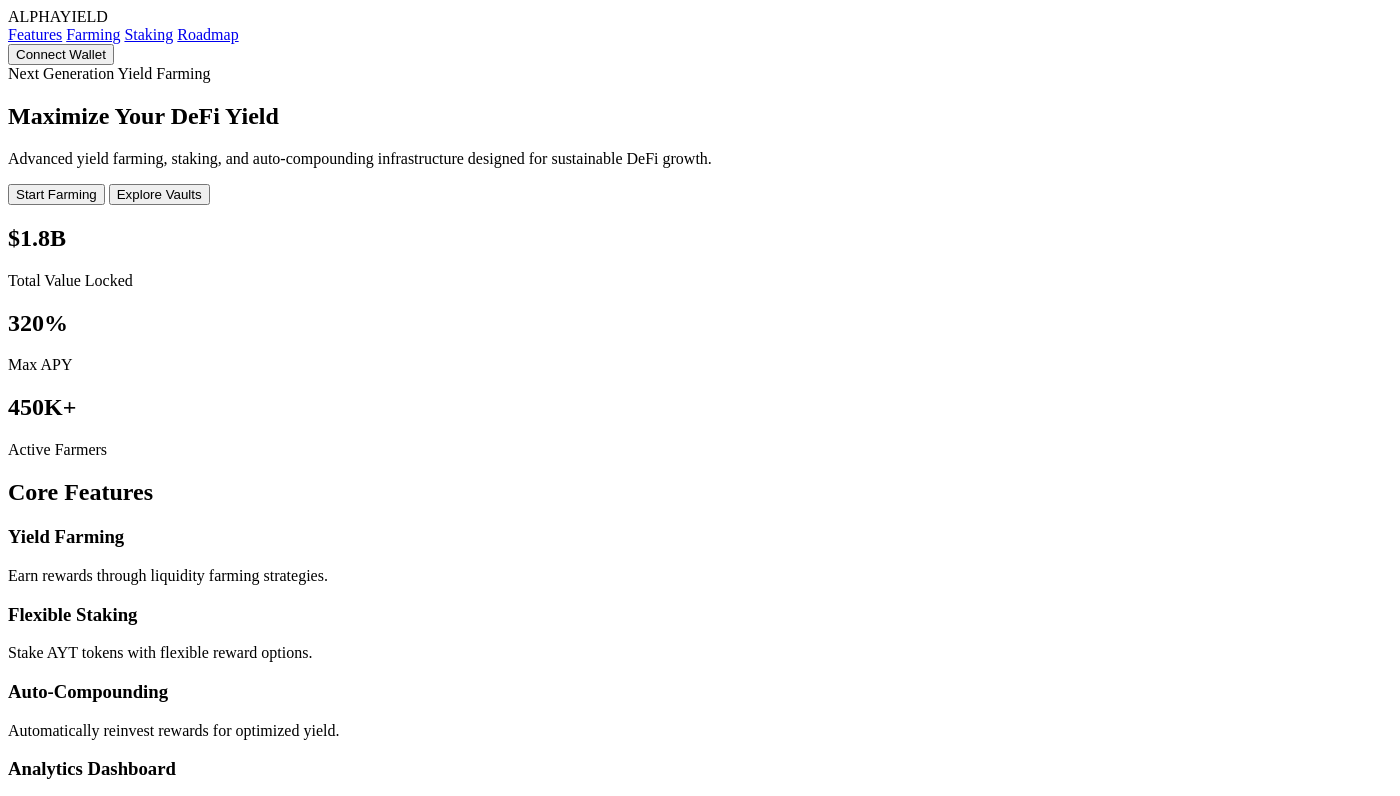
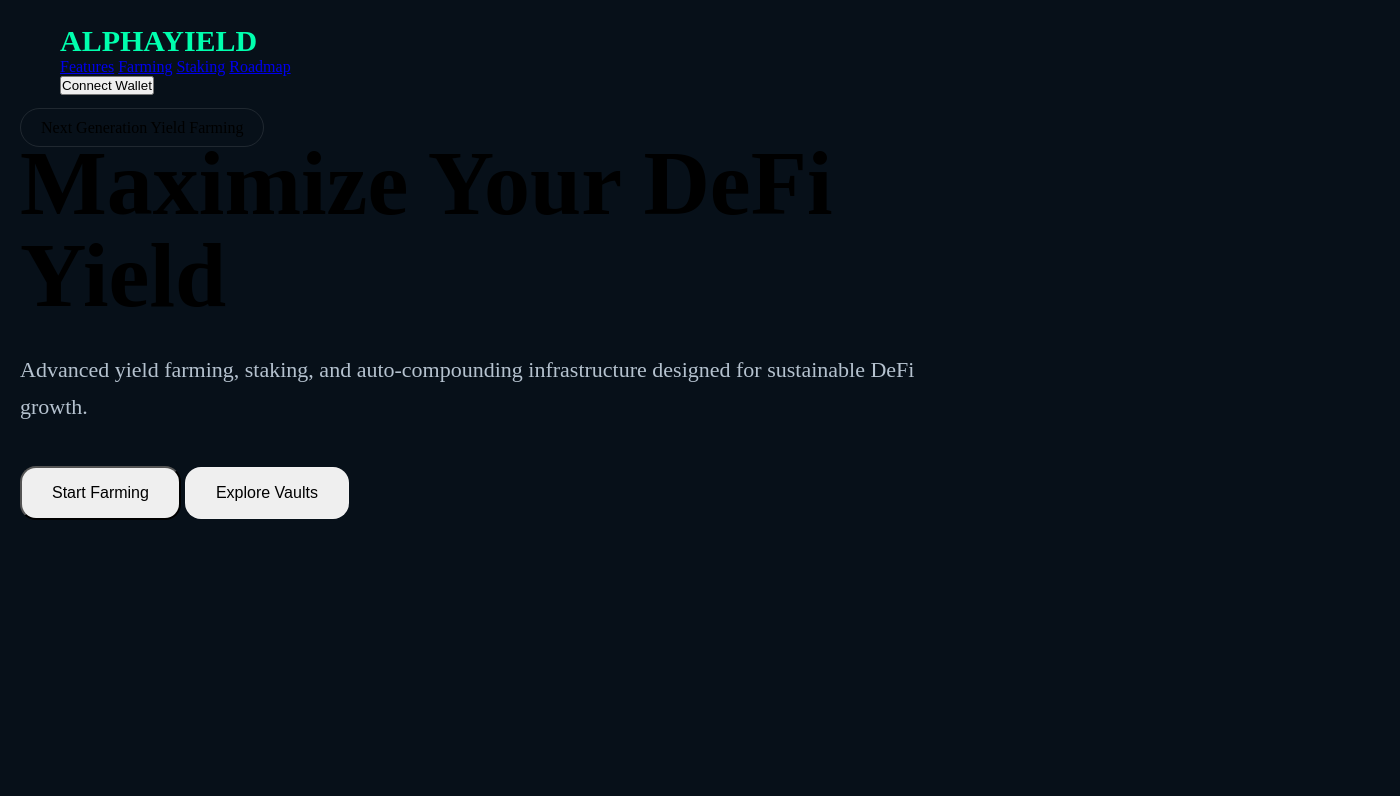
Before and after one commit to lehanh140892/AlphaYield, a plain HTML site: page index.html in a window 1280 px wide. Shown: the top 796 px of the page, 1400 px wide, since content can reach past the window. Drawn offline with Linux system fonts and the light colour scheme; a script that the page names is missing.

Commit message:
style.css

```diff
--- a/style.css
+++ b/style.css
@@ -1,43 +1,218 @@
-const walletButton = document.querySelector(".wallet-btn");
+*{
+margin:0;
+padding:0;
+box-sizing;
+}
 
-walletButton.addEventListener("click", async () => {
+body{
+font-family,sans-serif;
+background:#071019;
+color;
+overflow-x;
+}
 
-if(window.ethereum){
+.background-gradient{
+position;
+width:100%;
+height:100%;
+z-index:-1;
+background:
+radial-gradient(circle at 10% 20%, rgba(0,255,170,0.18), transparent 25%),
+radial-gradient(circle at 90% 20%, rgba(255,170,0,0.16), transparent 25%),
+radial-gradient(circle at 50% 90%, rgba(0,180,255,0.18), transparent 30%);
+animation: floatGlow 12s infinite alternate;
+}
 
-try{
+@keyframes floatGlow{
+from{
+transform(0px);
+}
+to{
+transform(-50px);
+}
+}
 
-  await window.ethereum.request({
-    method:"eth_requestAccounts"
-  });
+.navbar{
+position;
+width:100%;
+padding:24px 60px;
+display;
+justify-content;
+align-items;
+backdrop-filter(14px);
+background(255,255,255,0.04);
+z-index:1000;
+}
 
-  walletButton.innerText = "Wallet Connected";
+.logo{
+font-size:30px;
+font-weight:700;
+color:#00ffae;
+}
 
-}catch(error){
+nav{
+display;
+gap:30px;
+}
 
-  console.log(error);
+nav a{
+color;
+text-decoration;
+transition:0.3s;
+}
+
+nav a
+
+.wallet-btn{
+padding:12px 24px;
+border;
+border-radius:14px;
+cursor;
+background(90deg,#00ffae,#00b4ff);
+color;
+}
+
+.hero{
+height:100vh;
+display;
+justify-content;
+align-items;
+text-align;
+padding:0 20px;
+}
+
+.hero-content{
+max-width:900px;
+}
+
+.hero-badge{
+display;
+padding:10px 20px;
+border-radius:999px;
+background(255,255,255,0.06);
+border:1px solid rgba(255,255,255,0.1);
+margin-bottom:30px;
+}
+
+.hero h1{
+font-size:92px;
+line-height:1;
+margin-bottom:30px;
+}
+
+.hero p{
+font-size:22px;
+color:#b5c2cf;
+line-height:1.7;
+}
+
+.hero-buttons{
+margin-top:40px;
+display;
+justify-content;
+gap:20px;
+}
+
+.primary-btn,
+.secondary-btn{
+padding:16px 30px;
+border-radius:16px;
+font-size:16px;
+cursor;
+}
+
+.primary-btn{
+border;
+background(90deg,#00ffae,#00b4ff);
+color;
+}
+
+.secondary-btn{
+background;
+border:1px solid rgba(255,255,255,0.15);
+color;
+}
+
+.stats,
+.features,
+.farming,
+.roadmap{
+padding:100px 80px;
+}
+
+.stats{
+display;
+grid-template-columns(3,1fr);
+gap:30px;
+}
+
+.stat-card,
+.feature-card,
+.farm-card,
+.timeline-item{
+padding:40px;
+border-radius:24px;
+background(255,255,255,0.05);
+border:1px solid rgba(255,255,255,0.08);
+backdrop-filter(14px);
+}
+
+.features h2,
+.farming h2,
+.roadmap h2{
+text-align;
+font-size:52px;
+margin-bottom:60px;
+}
+
+.feature-grid,
+.farm-grid{
+display;
+grid-template-columns(2,1fr);
+gap:30px;
+}
+
+.timeline{
+display;
+gap:30px;
+}
+
+.timeline-item{
+flex:1;
+}
+
+.footer{
+text-align;
+padding:80px;
+color:#93a4b5;
+}
+
+/* ========================= /
+/ Responsive /
+/ ========================= */
+
+@media(max-width:768px){
+
+.navbar{
+padding:20px;
+}
+
+nav{
+display;
+}
+
+.hero h1{
+font-size:52px;
+}
+
+.stats,
+.feature-grid,
+.farm-grid{
+grid-template-columns:1fr;
+}
+
+.timeline{
+flex-direction;
+}
 
 }
-
-}else{
-
-alert("Please install MetaMask");
-
-}
-
-});
-
-window.addEventListener("scroll", () => {
-
-const navbar = document.querySelector(".navbar");
-
-if(window.scrollY > 50){
-
-navbar.style.background = "rgba(0,0,0,0.75)";
-
-}else{
-
-navbar.style.background = "rgba(255,255,255,0.04)";
-
-}
-
-});
```
